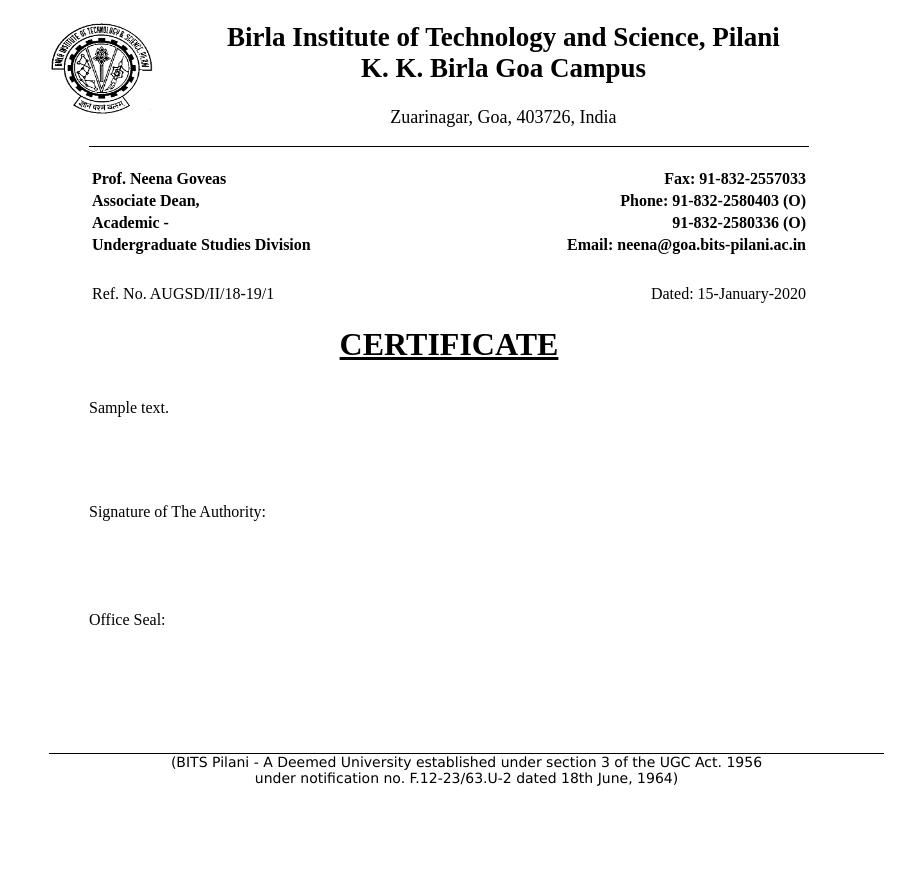
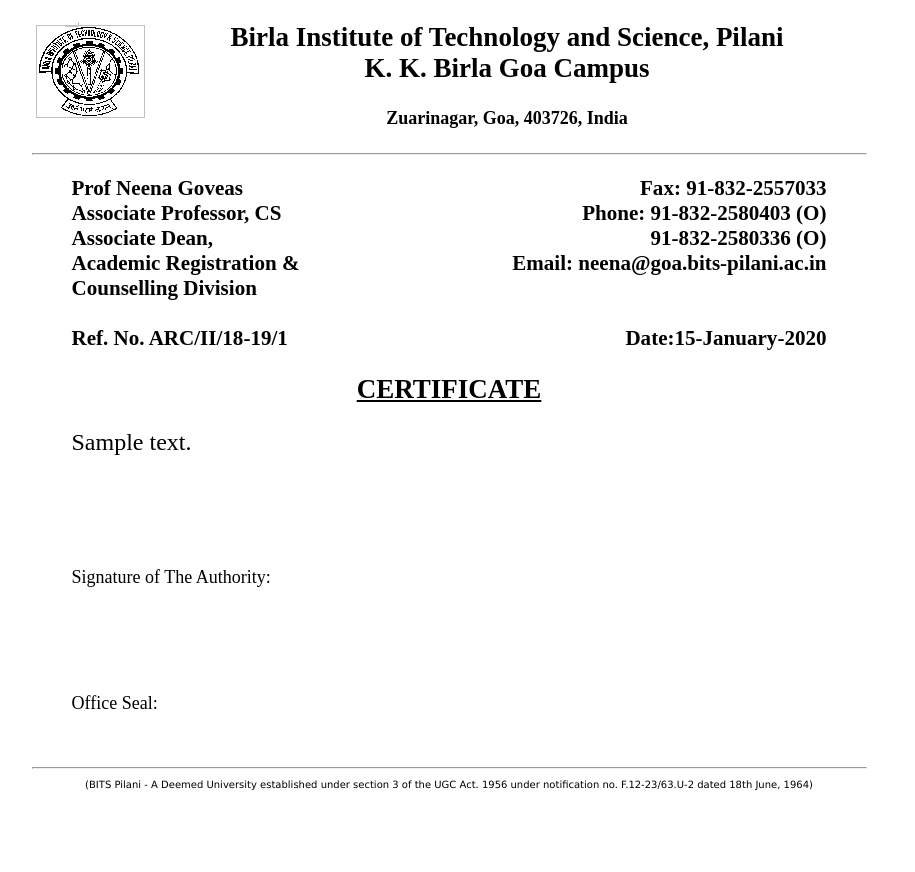
Before and after one commit to arc-bits-goa/Automated-Certificates, a Django app: template arc/templates/print.html in a window 1280 px wide. Shown: the whole page, without its empty margins (191-1106 px from the left). Before the commit the page ends 786 px from the top, so only its background shows below. Run offline with Django 3.2, Linux system fonts and the light colour scheme; tables that the repository leaves empty hold one stand-in row (values such as "Sample post"); the template is opened without the code that fills it: values that come from a table or form of the project are taken from there, most other values are stand-ins (such as "Sample title", 1, 10 or a date in 2020).

Commit message:
Revert "Template changes as per the document in print"

```diff
--- a/arc/templates/print.html
+++ b/arc/templates/print.html
@@ -6,52 +6,10 @@
 <style type="text/css" media="print">
 @page {
     size: auto;
-    margin: 0px;
+    margin: 0;
 }
 </style>
 <style>
-body {
-    display: block;
-    font-family: 'Times New Roman', Times, serif;
-    margin: auto;
-    height: 842px;
-    width: 800px;
-}
-.logo img {
-    width: 2.88cm;
-    height: 2.47cm;
-    float: left;
-}
-table {
-  width: 100%;
-  border-top: 1px solid black;
-  font-weight: bold;
-  padding-top: 20px;
-}
-tr td:nth-of-type(1) {
- text-align:left;
-}
-tr td:nth-of-type(2) {
- text-align:right;
-}
-.cert-heading {
-    text-decoration: underline black;
-    text-align: center;
-    font-size: 32px;
-    font-weight: bold;
-    padding: 20px;
-}
-.cert-ref {
-    padding-top: 25px;
-    font-weight: normal;
-}
-.cert-text {
-    font-size: 10px;
-}
-#letterhead .content {
-    text-align: center;
-    font-size: 18px;
-}
 #content {
   padding: 0 40px;
 }
@@ -63,8 +21,13 @@
    margin: 0;
    position: absolute;
    top: 50%;
-   transform: translate(0, -50%)
-}
+   transform: translate(0, -50%) }
+    body {
+    height: 842px;
+    width: 835px;
+    margin-left: auto;
+    margin-right: auto;
+    }
 #footer{
   position:absolute;
   bottom:0;
@@ -72,11 +35,24 @@
   margin-left: auto;
   margin-right: auto;
 }
+#letterhead, #content {
+  font-family: TimesNewRoman;
+  font-size: 18px;
+  font-style: normal;
+}
+#letterhead {
+  text-align: center;
+}
+.logo {
+    float: left
+}
+.logo img {
+    display: block
+}
 .footer-text {
-  font-family: Verdana;
-  font-size: 14px;
+  font-family: Verdana, Geneva, Tahoma, sans-serif;
+  font-size: 10px;
   text-align: center;
-  border-top: 1px solid black;
 }
 </style>
 </head>
@@ -85,75 +61,47 @@
   <div class="logo">
     <img src="{% static 'img/logo.png' %}">
   </div>
-  <div class="content">
-    <h2>Birla Institute of Technology and Science, Pilani
-    <br>K. K. Birla Goa Campus</h2>
-    <p class="cert-addr">Zuarinagar, Goa, 403726, India</p>
-  </div>
+  <h2>Birla Institute of Technology and Science, Pilani<br>
+    K. K. Birla Goa Campus</h2>
+  <h4>Zuarinagar, Goa, 403726, India</h4>
 </div>
-<div id="content">
-  <table>
-    <tr>
-      <td>
-        Prof. Neena Goveas
-      </td>
-      <td>
-        Fax: 91-832-2557033
-      </td>
-    </tr>
-    <tr>
-      <td>
+<hr>
+<div id="content" >
+    <div class="top">
+      <h3 class="ref" align="left">
+        Prof Neena Goveas
+        <span style="float:right;"> Fax: 91-832-2557033 </span>
+        <br>
+        Associate Professor, CS
+        <span style="float:right;">Phone: 91-832-2580403 (O)</span>
+        <br>
         Associate Dean,
-      </td>
-      <td>
-        Phone: 91-832-2580403 (O)
-      </td>
-    </tr>
-    <tr>
-      <td>
-        Academic -
-      </td>
-      <td>
-        91-832-2580336 (O)
-      </td>
-    </tr>
-    <tr>
-      <td>
-        Undergraduate Studies Division
-      </td>
-      <td>
-        Email: neena@goa.bits-pilani.ac.in
-      </td>
-    </tr>
-    <tr></tr>
-    <tr>
-      <td>
-        <div class="cert-ref">
-          Ref. No. AUGSD/II/18-19/{{ student.bitsId }}
-        </div>
-      </td>
-      <td>
-        <div class="cert-ref">
-          Dated: {{ date|date:"d-F-Y" }}
-        </div>
-      </td>
-    </tr>
-  </table>
-    <div class="cert-heading">CERTIFICATE</div>
-    <p class="cert-text">
-      {{ text | safe | linebreaks }}
+        <span style="float:right;">91-832-2580336 (O)</span>
+        <br>
+        Academic Registration &
+        <span style="float:right;">Email: neena@goa.bits-pilani.ac.in</span>
+        <br>
+        Counselling Division
+        <br><br>
+        Ref. No. ARC/II/18-19/{{ student.bitsId }}<span style="float:right;">Date:{{ date|date:"d-F-Y"  }}</span></h3>
+    </div>
+    <h2 align="center"><u>CERTIFICATE</u></h1>
+    <font size="5">
+    <p line-height =200%>
+      {{ text | safe | linebreaks}}
     </p>
+    </font>
     <br><br><br>
     <p>
     <span style="float:left;">Signature of The Authority:</span>
     <br><br><br><br><br><br>
     <span style="float:left;">Office Seal:</span>
-    </p>
+    </font>
 </div>
 <div id="footer">
+<hr>
 <p class="footer-text">
-(BITS Pilani - A Deemed University established under section 3 of the UGC Act. 1956 <br>
-under notification no. F.12-23/63.U-2 dated 18th June, 1964)
+(BITS Pilani - A Deemed University established under section 3 of the UGC Act. 1956 under notification no. F.12-23/63.U-2 dated 18th June, 1964)
 </p>
 </div>
 </body>
```
Also changed, not shown: arc/main/views.py (+0 -7 lines), arc/assets/img/logo.png.
